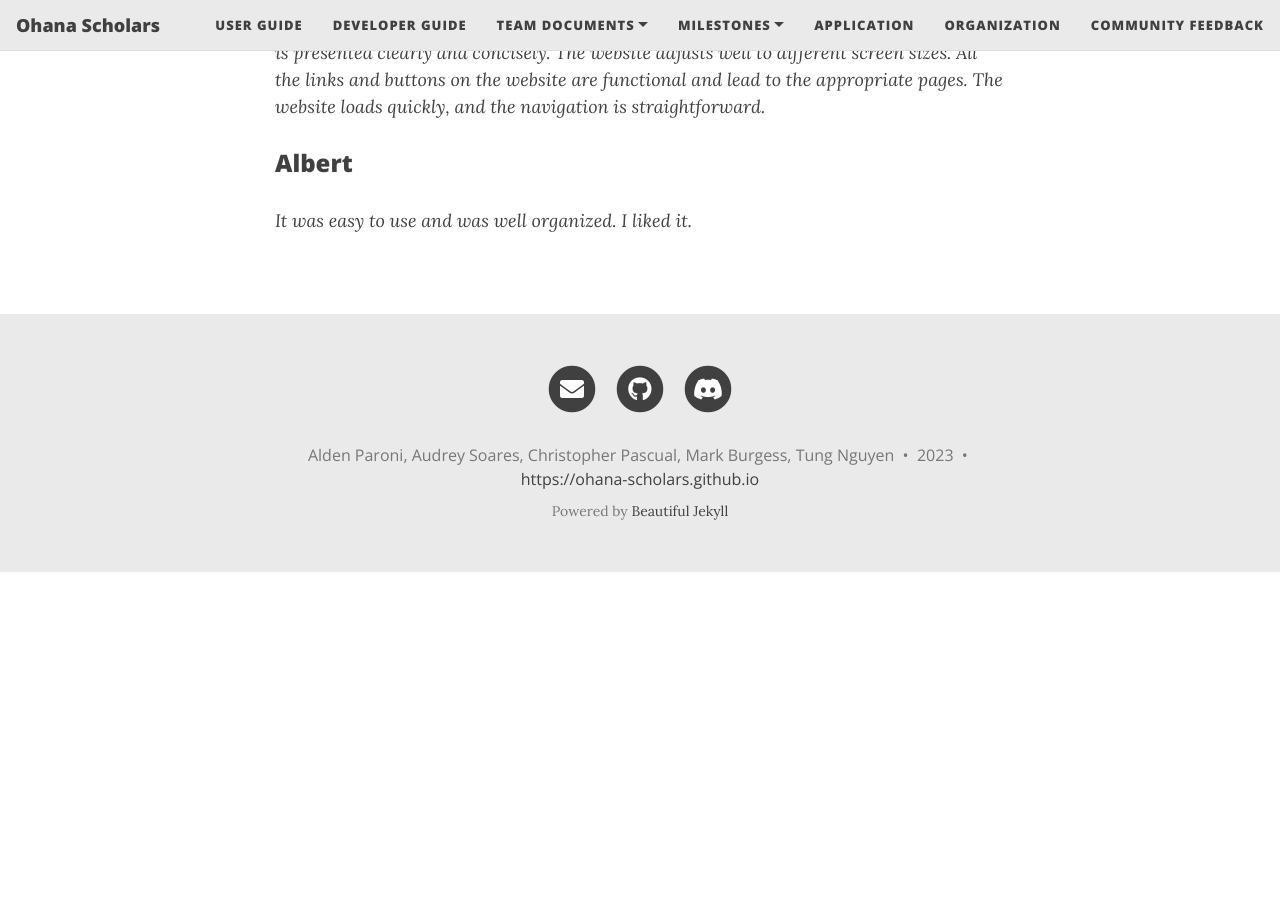
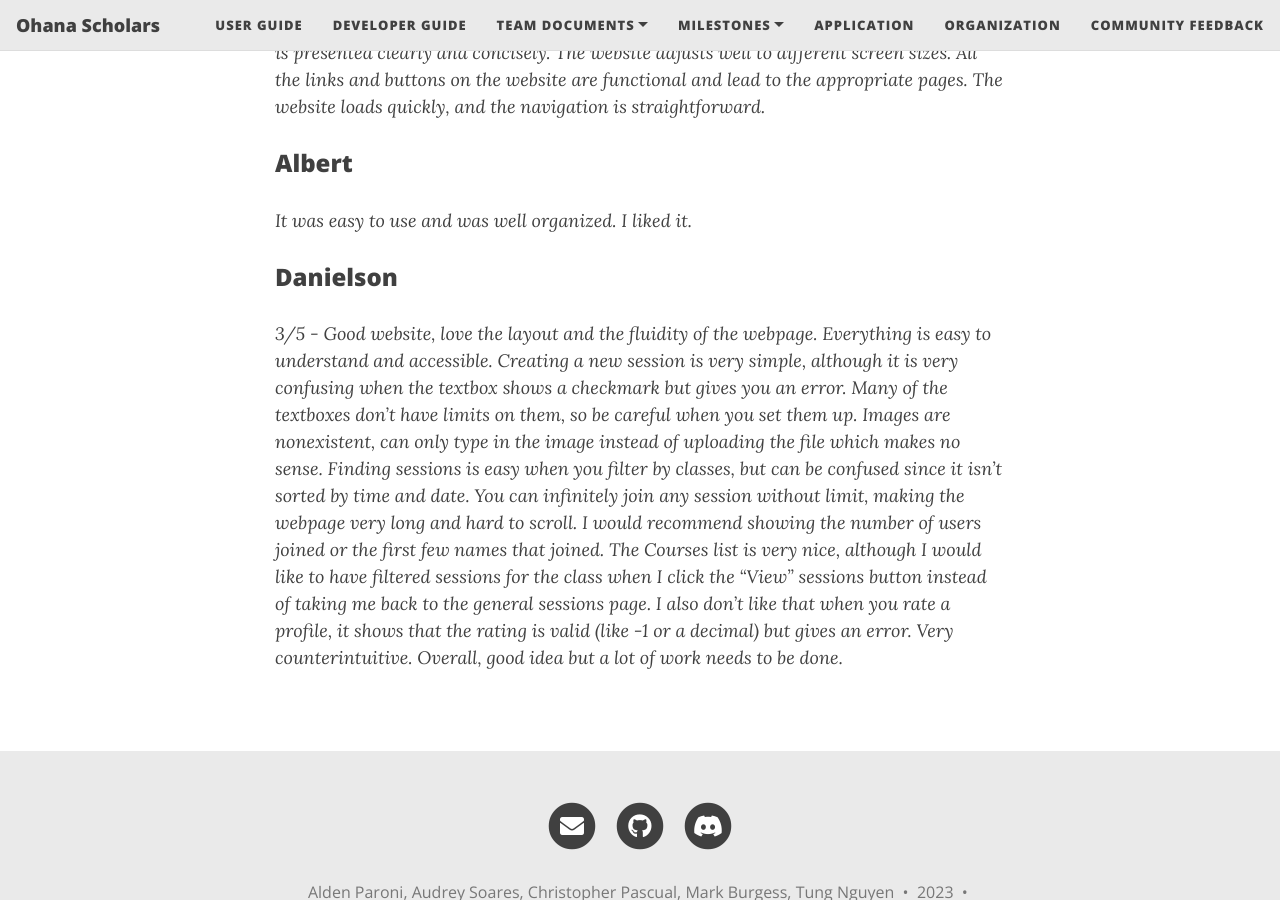
Before and after one commit to ohana-scholars/ohana-scholars.github.io, a Jekyll site: the page built from community-feedback.md, in a window 1280 px wide and 900 px high, scrolled down 623 px. Built offline with Jekyll 4.4.1, drawn with Linux system fonts in a browser that asks for light colours; nearby versions of some CDN libraries; before the commit the page ends 1195 px from its top, so only the background shows below that.

Commit message:
Added third review

```diff
--- a/community-feedback.md
+++ b/community-feedback.md
@@ -9,3 +9,7 @@ _The website has a clean and organized layout, which is easy to navigate. The we
 
 ### Albert
 _It was easy to use and was well organized. I liked it._
+
+### Danielson
+
+_3/5 - Good website, love the layout and the fluidity of the webpage. Everything is easy to understand and accessible. Creating a new session is very simple, although it is very confusing when the textbox shows a checkmark but gives you an error. Many of the textboxes don’t have limits on them, so be careful when you set them up. Images are nonexistent, can only type in the image instead of uploading the file which makes no sense. Finding sessions is easy when you filter by classes, but can be confused since it isn’t sorted by time and date. You can infinitely join any session without limit, making the webpage very long and hard to scroll. I would recommend showing the number of users joined or the first few names that joined. The Courses list is very nice, although I would like to have filtered sessions for the class when I click the “View” sessions button instead of taking me back to the general sessions page. I also don’t like that when you rate a profile, it shows that the rating is valid (like -1 or a decimal) but gives an error. Very counterintuitive. Overall, good idea but a lot of work needs to be done._
```
